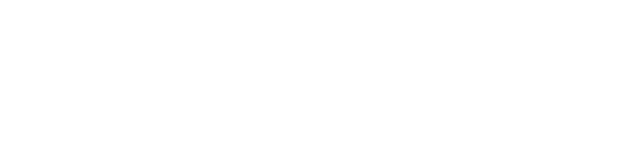
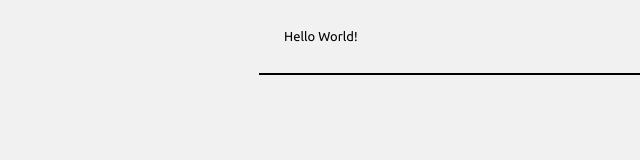
Before and after one commit to AminaBuhari/News-Doc-MailChimp-, a website: page index.html in a window 1280 px wide. Shown: the whole page, without its empty margins (81-721 px from the left). Drawn offline with Linux system fonts and the light colour scheme.

Commit message:
set up branch

```diff
--- a/index.html
+++ b/index.html
@@ -58,6 +58,13 @@
       .mj-outlook-group-fix { width:100% !important; }
     </style>
     <![endif]-->
+  <!--[if !mso]><!-->
+  <link href="https://fonts.googleapis.com/css?family=Ubuntu:300,400,500,700" rel="stylesheet" type="text/css">
+  <style type="text/css">
+    @import url(https://fonts.googleapis.com/css?family=Ubuntu:300,400,500,700);
+
+  </style>
+  <!--<![endif]-->
   <style type="text/css">
     @media only screen and (min-width:480px) {
       .mj-column-per-100 {
@@ -80,18 +87,23 @@
   </style>
 </head>
 
-<body style="word-spacing:normal;">
-  <div style="">
-    <!--[if mso | IE]><table align="center" border="0" cellpadding="0" cellspacing="0" class="" role="presentation" style="width:600px;" width="600" ><tr><td style="line-height:0px;font-size:0px;mso-line-height-rule:exactly;"><![endif]-->
-    <div style="margin:0px auto;max-width:600px;">
-      <table align="center" border="0" cellpadding="0" cellspacing="0" role="presentation" style="width:100%;">
+<body style="word-spacing:normal;background-color:#f1f1f1;">
+  <div style="background-color:#f1f1f1;">
+    <!--[if mso | IE]><table align="center" border="0" cellpadding="0" cellspacing="0" class="" role="presentation" style="width:600px;" width="600" bgcolor="#f1f1f1" ><tr><td style="line-height:0px;font-size:0px;mso-line-height-rule:exactly;"><![endif]-->
+    <div style="background:#f1f1f1;background-color:#f1f1f1;margin:0px auto;max-width:600px;">
+      <table align="center" border="0" cellpadding="0" cellspacing="0" role="presentation" style="background:#f1f1f1;background-color:#f1f1f1;width:100%;">
         <tbody>
           <tr>
-            <td style="direction:ltr;font-size:0px;padding:20px 0;text-align:center;">
+            <td style="border-bottom:2px solid black;direction:ltr;font-size:0px;padding:20px 0;text-align:center;">
               <!--[if mso | IE]><table role="presentation" border="0" cellpadding="0" cellspacing="0"><tr><td class="" style="vertical-align:top;width:600px;" ><![endif]-->
               <div class="mj-column-per-100 mj-outlook-group-fix" style="font-size:0px;text-align:left;direction:ltr;display:inline-block;vertical-align:top;width:100%;">
                 <table border="0" cellpadding="0" cellspacing="0" role="presentation" style="vertical-align:top;" width="100%">
                   <tbody>
+                    <tr>
+                      <td align="left" style="font-size:0px;padding:10px 25px;word-break:break-word;">
+                        <div style="font-family:Ubuntu, Helvetica, Arial, sans-serif;font-size:13px;line-height:1;text-align:left;color:#000000;">Hello World!</div>
+                      </td>
+                    </tr>
                   </tbody>
                 </table>
               </div>
```
Also changed, not shown: 2 other files.
